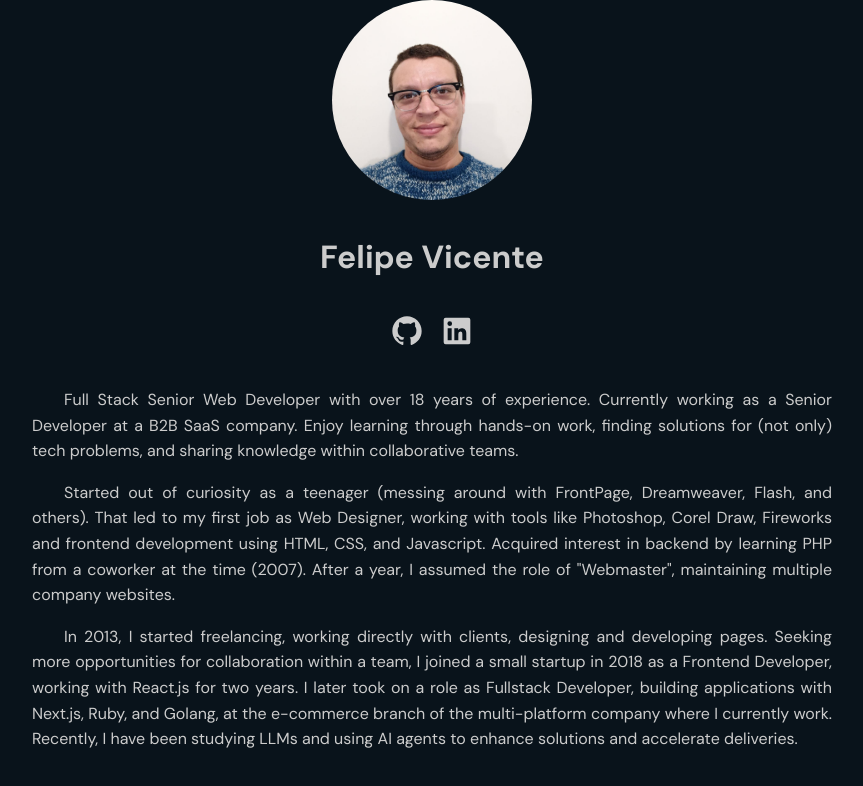
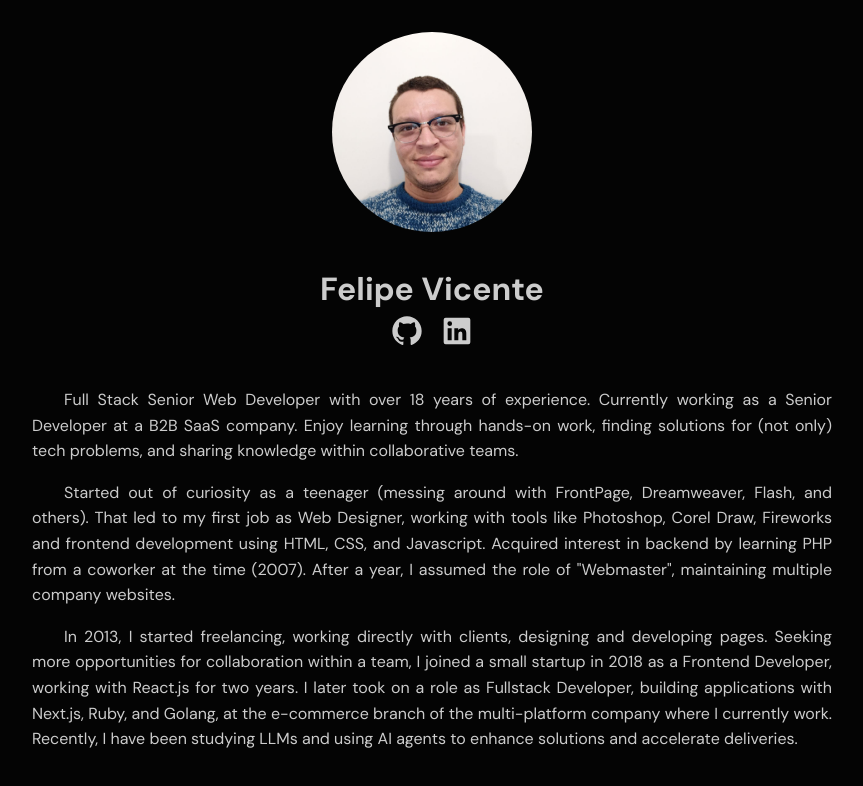
Before and after one commit to felipe-vicente/felipe-vicente.github.io, a plain HTML site: page index.html in a window 1280 px wide. Shown: the whole page, without its empty margins (208-1071 px from the left). Drawn offline with Linux system fonts and the light colour scheme; a web font is replaced by a local one.

Commit message:
update title

```diff
--- a/index.html
+++ b/index.html
@@ -4,10 +4,9 @@
 <head>
     <meta charset="UTF-8">
     <meta name="viewport" content="width=device-width, initial-scale=1.0">
-    <title>Document</title>
+    <title>Felipe Vicente | Full Stack Senior Web Developer</title>
     <style>
         @import url('https://fonts.googleapis.com/css2?family=DM+Sans:ital,opsz,wght@0,9..40,100..1000;1,9..40,100..1000&display=swap');
-        @import url('https://fonts.googleapis.com/css2?family=DM+Sans:ital,opsz,wght@0,9..40,100..1000;1,9..40,100..1000&family=Playfair+Display:ital,wght@0,400..900;1,400..900&display=swap');
 
 
         * {
@@ -31,13 +30,12 @@
         body {
             font-family: 'DM Sans', sans-serif;
             line-height: 1.6;
-            /* background-color: #111; */
-            background-color: #09131b;
+            background-color: #040404;
             color: #CCC;
             display: flex;
             align-items: center;
             justify-content: center;
-            height: 100vh;
+            min-height: 100vh;
             flex-direction: column;
             padding: 2rem;
         }
@@ -47,8 +45,6 @@
             display: flex;
             flex-direction: column;
             align-items: center;
-            /* margin-bottom: 2rem; */
-            transform: translateY(-2rem);
         }
 
         .header-image {
@@ -108,6 +104,7 @@
 </head>
 
 <body>
+    <div>
         <div class="header">
             <div class="header-image">
                 <!-- <img src="https://github.com/felipe-vicente.png" alt="Felipe Vicente" width="200" height="200"> -->
@@ -126,32 +123,40 @@
                         </path>
                     </svg>
                 </a>
-            <a href="https://github.com/felipe-vicente" target="_blank">
-                <svg height="32" aria-hidden="true" viewBox="0 0 24 24" version="1.1" width="32" class="social-icon">
+                <a href="https://www.linkedin.com/in/flpvcnt" target="_blank">
+                    <svg height="32" aria-hidden="true" viewBox="0 0 24 24" version="1.1" width="32"
+                        class="social-icon">
                         <path
                             d="M20.5 2h-17A1.5 1.5 0 002 3.5v17A1.5 1.5 0 003.5 22h17a1.5 1.5 0 001.5-1.5v-17A1.5 1.5 0 0020.5 2zM8 19H5v-9h3zM6.5 8.25A1.75 1.75 0 118.3 6.5a1.78 1.78 0 01-1.8 1.75zM19 19h-3v-4.74c0-1.42-.6-1.93-1.38-1.93A1.74 1.74 0 0013 14.19a.66.66 0 000 .14V19h-3v-9h2.9v1.3a3.11 3.11 0 012.7-1.4c1.55 0 3.36.86 3.36 3.66z">
                         </path>
                     </svg>
                 </a>
             </p>
-        <p>Full Stack Senior Web Developer with over 18 years of experience. Currently working as a Senior Developer at
+            <p>Full Stack Senior Web Developer with over 18 years of experience. Currently working as a Senior Developer
+                at
                 a
-            B2B SaaS company. Enjoy learning through hands-on work, finding solutions for (not only) tech problems, and
+                B2B SaaS company. Enjoy learning through hands-on work, finding solutions for (not only) tech problems,
+                and
                 sharing knowledge within collaborative teams.</p>
-        <p>Started out of curiosity as a teenager (messing around with FrontPage, Dreamweaver, Flash, and others). That
+            <p>Started out of curiosity as a teenager (messing around with FrontPage, Dreamweaver, Flash, and others).
+                That
                 led
                 to my first job as Web Designer, working with tools like Photoshop, Corel Draw, Fireworks and frontend
-            development using HTML, CSS, and Javascript. Acquired interest in backend by learning PHP from a coworker at
+                development using HTML, CSS, and Javascript. Acquired interest in backend by learning PHP from a
+                coworker at
                 the
                 time (2007). After a year, I assumed the role of "Webmaster", maintaining multiple company websites.</p>
-        <p>In 2013, I started freelancing, working directly with clients, designing and developing pages. Seeking more
+            <p>In 2013, I started freelancing, working directly with clients, designing and developing pages. Seeking
+                more
                 opportunities for collaboration within a team, I joined a small startup in 2018 as a Frontend Developer,
                 working
                 with React.js for two years. I later took on a role as Fullstack Developer, building applications with
                 Next.js,
-            Ruby, and Golang, at the e-commerce branch of the multi-platform company where I currently work. Recently, I
+                Ruby, and Golang, at the e-commerce branch of the multi-platform company where I currently work.
+                Recently, I
                 have been studying LLMs and using AI agents to enhance solutions and accelerate deliveries.</p>
         </section>
+    </div>
     <script>
         const links = document.querySelectorAll('.social a');
         const image2 = document.querySelector('.header-image-2');
```
Lines whose indentation alone changed are shown as unchanged.
